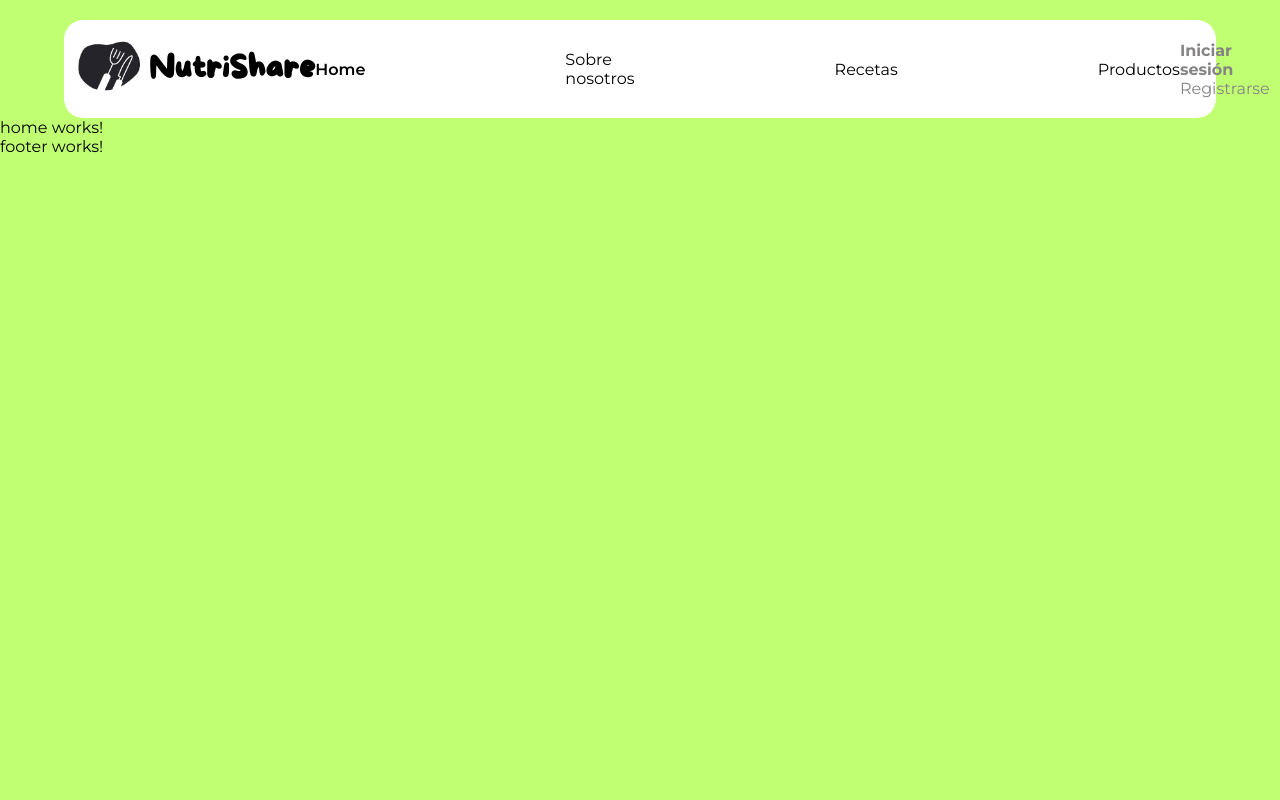
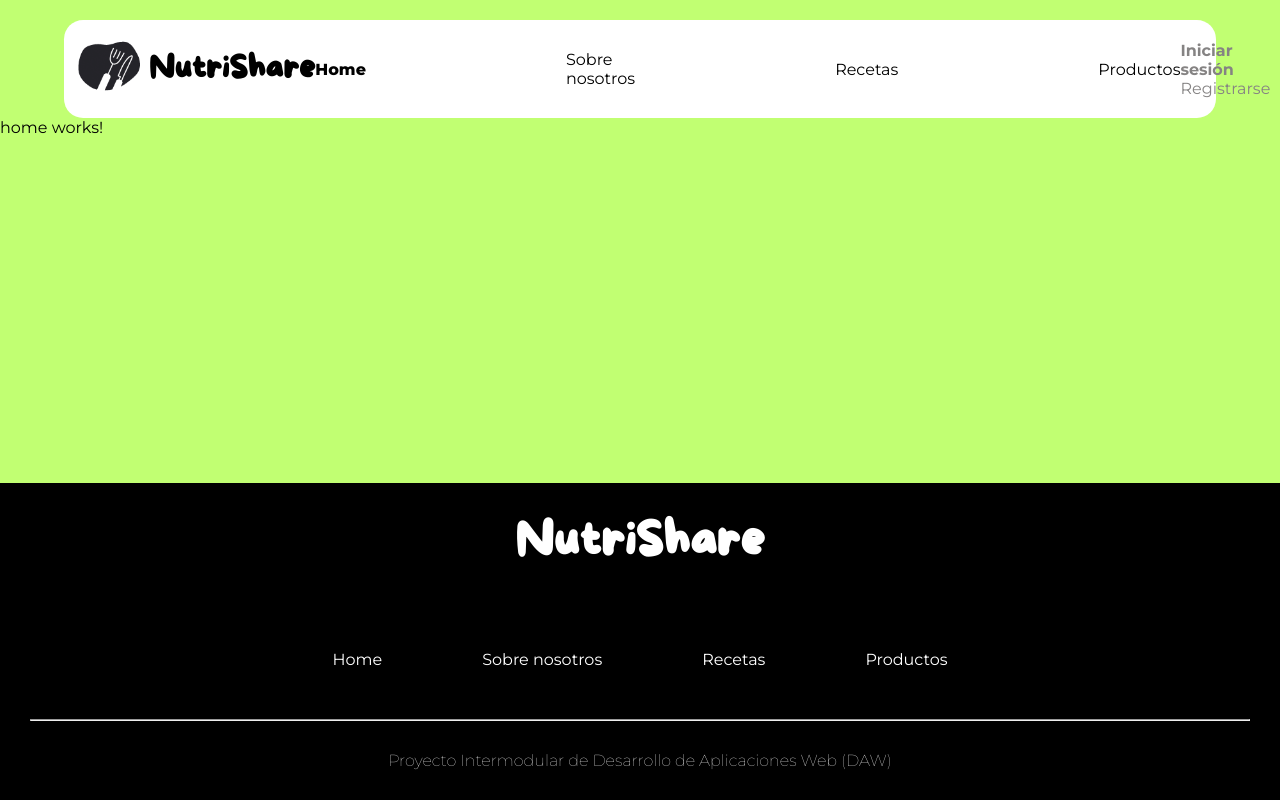
Before and after one commit to RuthG27/Nutrishare-front, an Angular app: page / in a window 1280 px wide. Shown: the top 800 px of the page. Built offline with nearby package versions, Linux system fonts and the light colour scheme.

Commit message:
Estilos del footer aplicados

```diff
--- a/src/app/app.css
+++ b/src/app/app.css
@@ -0,0 +1,21 @@
+html, body {
+  height: 100%;
+  margin: 0;
+}
+
+.page {
+  min-height: 100vh;
+  display: flex;
+  flex-direction: column;
+}
+
+main {
+  flex: 1;
+}
+
+footer {
+  background: #333;
+  color: white;
+  padding: 1rem;
+  text-align: center;
+}
--- a/src/app/app.html
+++ b/src/app/app.html
@@ -1,5 +1,10 @@
-<app-header></app-header>
-<main>
-  <router-outlet></router-outlet>
-</main>
-<app-footer></app-footer>
+<div class="page">
+  <app-header></app-header>
+
+  <main>
+    <router-outlet></router-outlet>
+  </main>
+
+  <app-footer></app-footer>
+
+</div>
--- a/src/app/components/footer/footer.css
+++ b/src/app/components/footer/footer.css
@@ -0,0 +1,25 @@
+footer{
+    background-color: black;
+    color: #ffffffff;
+    text-align: center;
+    padding: 30px;
+}
+
+h2{
+    font-size: 3rem;
+}
+
+div{
+    display: flex;
+    justify-content: center;
+    gap: 100px;
+    margin-top: 50px;
+    margin-bottom: 50px;
+}
+div p{
+    font-weight: normal;
+}
+p{
+    font-weight: 100;
+    margin-top:30px;
+}
--- a/src/app/components/footer/footer.html
+++ b/src/app/components/footer/footer.html
@@ -1 +1,16 @@
-<p>footer works!</p>
+<footer>
+
+    <h2>NutriShare</h2>
+
+    <div>
+        <p>Home</p>
+        <p>Sobre nosotros</p>
+        <p>Recetas</p>
+        <p>Productos</p>
+
+    </div>
+
+    <hr>
+
+    <p>Proyecto Intermodular de Desarrollo de Aplicaciones Web (DAW)</p>
+</footer>
--- a/src/app/components/header/header.css
+++ b/src/app/components/header/header.css
@@ -36,7 +36,7 @@ nav a{
 }
 
 nav a.active{
-    font-weight: 600;
+    font-weight: 800;
 }
 
 h6{
--- a/src/index.html
+++ b/src/index.html
@@ -8,6 +8,10 @@
   <link rel="icon" type="image/x-icon" href="favicon.ico">
 </head>
 <body>
+
+
   <app-root></app-root>
+
+
 </body>
 </html>
--- a/src/styles.css
+++ b/src/styles.css
@@ -19,7 +19,7 @@
   src: url('assets/fonts/more_sugar/MoreSugar-Regular.ttf') format('truetype');
 
 }
-
+/*Establecer fuentes*/
 body{
     background-color: #C1FF72;
     font-family: 'FuenteCuerpo', sans-serif;
@@ -28,3 +28,15 @@ body{
 h1, h2, h3, h4, h5, h6 {
   font-family: 'FuenteTitulos', serif;
 }
+
+
+/*Fijar Footer al final*/
+
+html, body {
+  height: 100%;
+  margin: 0;
+}
+
+body{
+  flex: 1;
+}
```
